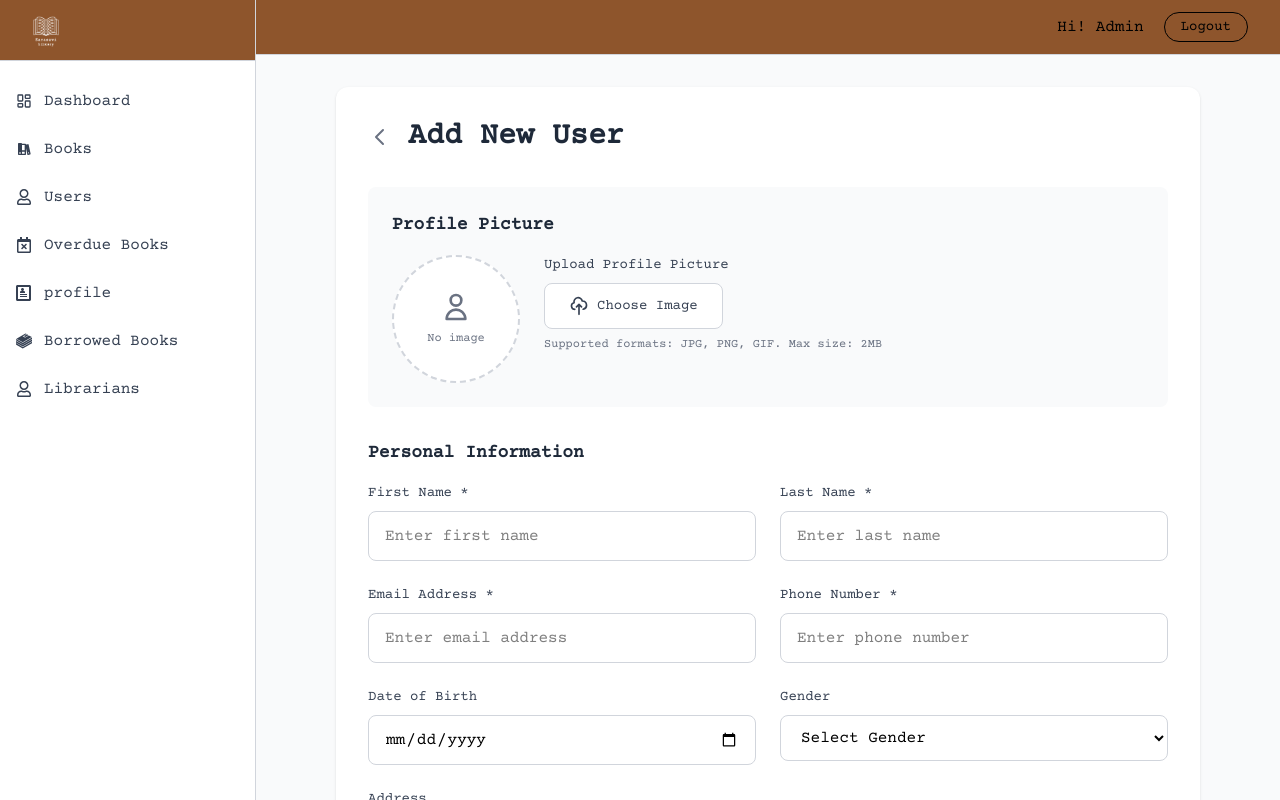
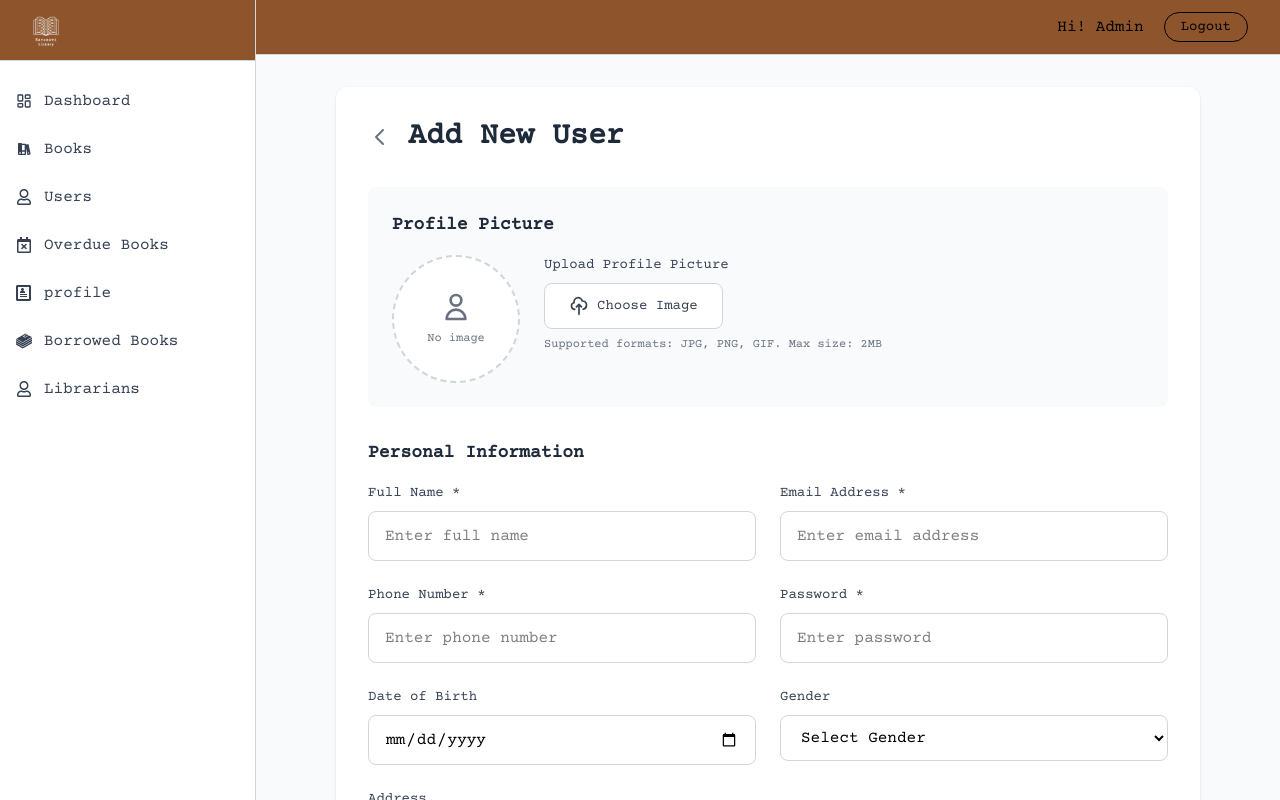
Before and after one commit to chandisarandeni/lib-admin-portal, a React (Vite) app: page /dashboard/add-user in a window 1280 px wide. Built offline with nearby package versions, Linux system fonts and the light colour scheme; no server answers.

Commit message:
Refactor AddUser form to use full name and add password
Replaces separate first and last name fields with a single 'name' field in the AddUser form. Adds a required password field with validation for minimum length. Updates form validation and UI accordingly.

```diff
--- a/src/pages/AddUser.jsx
+++ b/src/pages/AddUser.jsx
@@ -5,11 +5,11 @@ const AddUser = () => {
 
 
   const [formData, setFormData] = useState({
-    firstName: '',
-    lastName: '',
+    name: '',
     email: '',
     phone: '',
     address: '',
+    password: '',
     role: 'Student',
     department: '',
     studentId: '',
@@ -82,14 +82,18 @@ const AddUser = () => {
   const validateForm = () => {
     const newErrors = {}
 
-    if (!formData.firstName.trim()) newErrors.firstName = 'First name is required'
-    if (!formData.lastName.trim()) newErrors.lastName = 'Last name is required'
+    if (!formData.name.trim()) newErrors.name = 'Name is required'
     if (!formData.email.trim()) {
       newErrors.email = 'Email is required'
     } else if (!/\S+@\S+\.\S+/.test(formData.email)) {
       newErrors.email = 'Please enter a valid email address'
     }
     if (!formData.phone.trim()) newErrors.phone = 'Phone number is required'
+    if (!formData.password.trim()) {
+      newErrors.password = 'Password is required'
+    } else if (formData.password.length < 6) {
+      newErrors.password = 'Password must be at least 6 characters long'
+    }
 
     setErrors(newErrors)
     return Object.keys(newErrors).length === 0
@@ -217,42 +221,23 @@ const AddUser = () => {
             <div>
               <h2 className="text-lg font-semibold text-gray-800 mb-4">Personal Information</h2>
               <div className="grid grid-cols-1 md:grid-cols-2 gap-6">
-                {/* First Name */}
+                {/* Name */}
                 <div>
-                  <label htmlFor="firstName" className="block text-sm font-medium text-gray-700 mb-2">
-                    First Name *
+                  <label htmlFor="name" className="block text-sm font-medium text-gray-700 mb-2">
+                    Full Name *
                   </label>
                   <input
                     type="text"
-                    id="firstName"
-                    name="firstName"
-                    value={formData.firstName}
+                    id="name"
+                    name="name"
+                    value={formData.name}
                     onChange={handleInputChange}
                     className={`w-full px-4 py-3 border rounded-lg focus:outline-none focus:ring-2 focus:ring-blue-500 transition-colors ${
-                      errors.firstName ? 'border-red-500' : 'border-gray-300'
+                      errors.name ? 'border-red-500' : 'border-gray-300'
                     }`}
-                    placeholder="Enter first name"
+                    placeholder="Enter full name"
                   />
-                  {errors.firstName && <p className="mt-1 text-sm text-red-600">{errors.firstName}</p>}
-                </div>
-
-                {/* Last Name */}
-                <div>
-                  <label htmlFor="lastName" className="block text-sm font-medium text-gray-700 mb-2">
-                    Last Name *
-                  </label>
-                  <input
-                    type="text"
-                    id="lastName"
-                    name="lastName"
-                    value={formData.lastName}
-                    onChange={handleInputChange}
-                    className={`w-full px-4 py-3 border rounded-lg focus:outline-none focus:ring-2 focus:ring-blue-500 transition-colors ${
-                      errors.lastName ? 'border-red-500' : 'border-gray-300'
-                    }`}
-                    placeholder="Enter last name"
-                  />
-                  {errors.lastName && <p className="mt-1 text-sm text-red-600">{errors.lastName}</p>}
+                  {errors.name && <p className="mt-1 text-sm text-red-600">{errors.name}</p>}
                 </div>
 
                 {/* Email */}
@@ -291,6 +276,25 @@ const AddUser = () => {
                     placeholder="Enter phone number"
                   />
                   {errors.phone && <p className="mt-1 text-sm text-red-600">{errors.phone}</p>}
+                </div>
+
+                {/* Password */}
+                <div>
+                  <label htmlFor="password" className="block text-sm font-medium text-gray-700 mb-2">
+                    Password *
+                  </label>
+                  <input
+                    type="password"
+                    id="password"
+                    name="password"
+                    value={formData.password}
+                    onChange={handleInputChange}
+                    className={`w-full px-4 py-3 border rounded-lg focus:outline-none focus:ring-2 focus:ring-blue-500 transition-colors ${
+                      errors.password ? 'border-red-500' : 'border-gray-300'
+                    }`}
+                    placeholder="Enter password"
+                  />
+                  {errors.password && <p className="mt-1 text-sm text-red-600">{errors.password}</p>}
                 </div>
 
                 {/* Date of Birth */}
```
